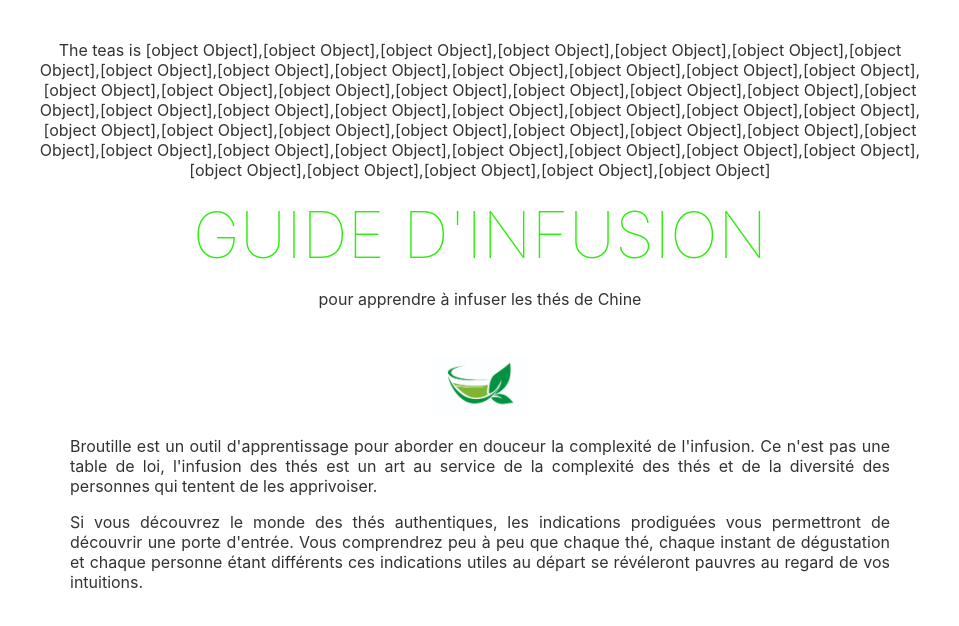
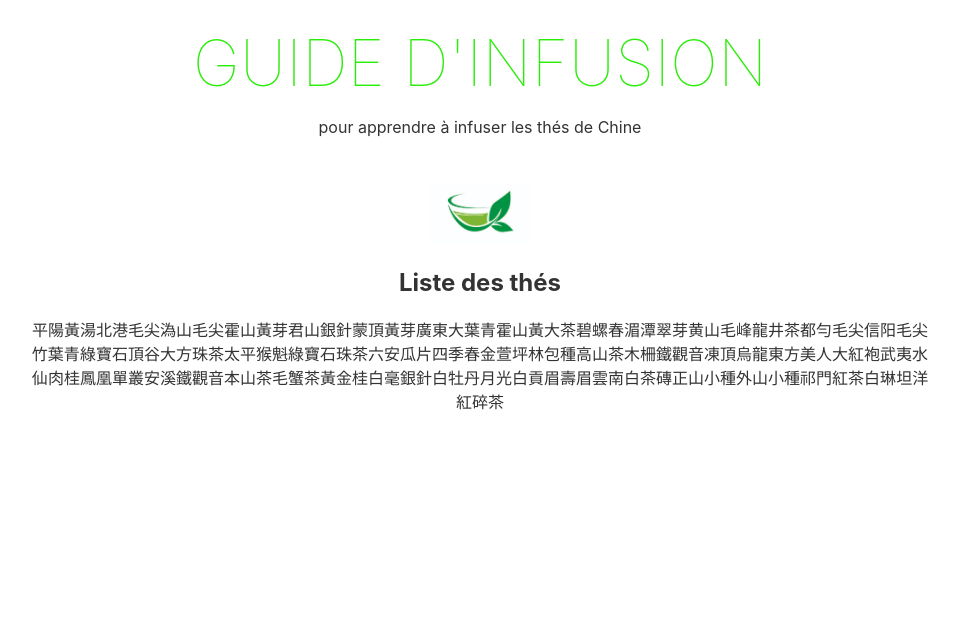
Before and after one commit to brutdethe/theoteque, a Svelte app: page / in a window 1280 px wide. Shown: the top 626 px of the page, without its empty margins (160-1119 px from the left). Built offline with nearby package versions, Linux system fonts and the light colour scheme.

Commit message:
affiche les thés

```diff
--- a/src/App.svelte
+++ b/src/App.svelte
@@ -29,47 +29,14 @@
 </style>
 
 <script>
-    import yaml from 'js-yaml'
-
-    let promise = loadTeas('./teas.yaml')
-
-    async function loadTeas(file) {
-        const response = await fetch(file)
-        const text = await response.text()
-
-        if (response.ok) {
-            return yaml.safeLoad(text)
-        } else {
-            throw new Error(text)
-        }
-    }
+    import DisplayTeas from './DisplayTeas.svelte'
 </script>
 
 <main>
-
-    {#await promise}
-        <p>...waiting</p>
-    {:then teas}
-        <p>The teas is {teas}</p>
-    {:catch error}
-        <p style="color: red">{error.message}</p>
-    {/await}
-
     <h1>Guide d'infusion</h1>
     <p>pour apprendre à infuser les thés de Chine</p>
     <div class="tea-search"></div>
     <img src="assets/logo.jpg" alt="tasse de thé" width="100px" />
-    <blockquote>
-        Broutille est un outil d'apprentissage pour aborder en douceur la
-        complexité de l'infusion. Ce n'est pas une table de loi, l'infusion des
-        thés est un art au service de la complexité des thés et de la diversité
-        des personnes qui tentent de les apprivoiser.
-    </blockquote>
-    <blockquote>
-        Si vous découvrez le monde des thés authentiques, les indications
-        prodiguées vous permettront de découvrir une porte d'entrée. Vous
-        comprendrez peu à peu que chaque thé, chaque instant de dégustation et
-        chaque personne étant différents ces indications utiles au départ se
-        révéleront pauvres au regard de vos intuitions.
-    </blockquote>
+
+    <DisplayTeas />
 </main>
--- /dev/null
+++ b/src/DisplayTeas.svelte
@@ -0,0 +1,27 @@
+<script>
+    import { onMount } from 'svelte'
+    import yaml from 'js-yaml'
+
+    let teas = []
+
+    onMount(async () => {
+        const response = await fetch('./teas.yaml')
+
+        if (response.ok) {
+            teas = yaml.safeLoad(await response.text())
+        } else {
+            throw new Error(text)
+        }
+    })
+</script>
+
+<h2>Liste des thés</h2>
+
+<div class="teas">
+    {#each teas as tea}
+        {tea.zh}
+    {:else}
+        <!-- this block renders when photos.length === 0 -->
+        <p>loading...</p>
+    {/each}
+</div>
```
Also changed, not shown: src/Presentation.svelte (added, +13 -0 lines).
